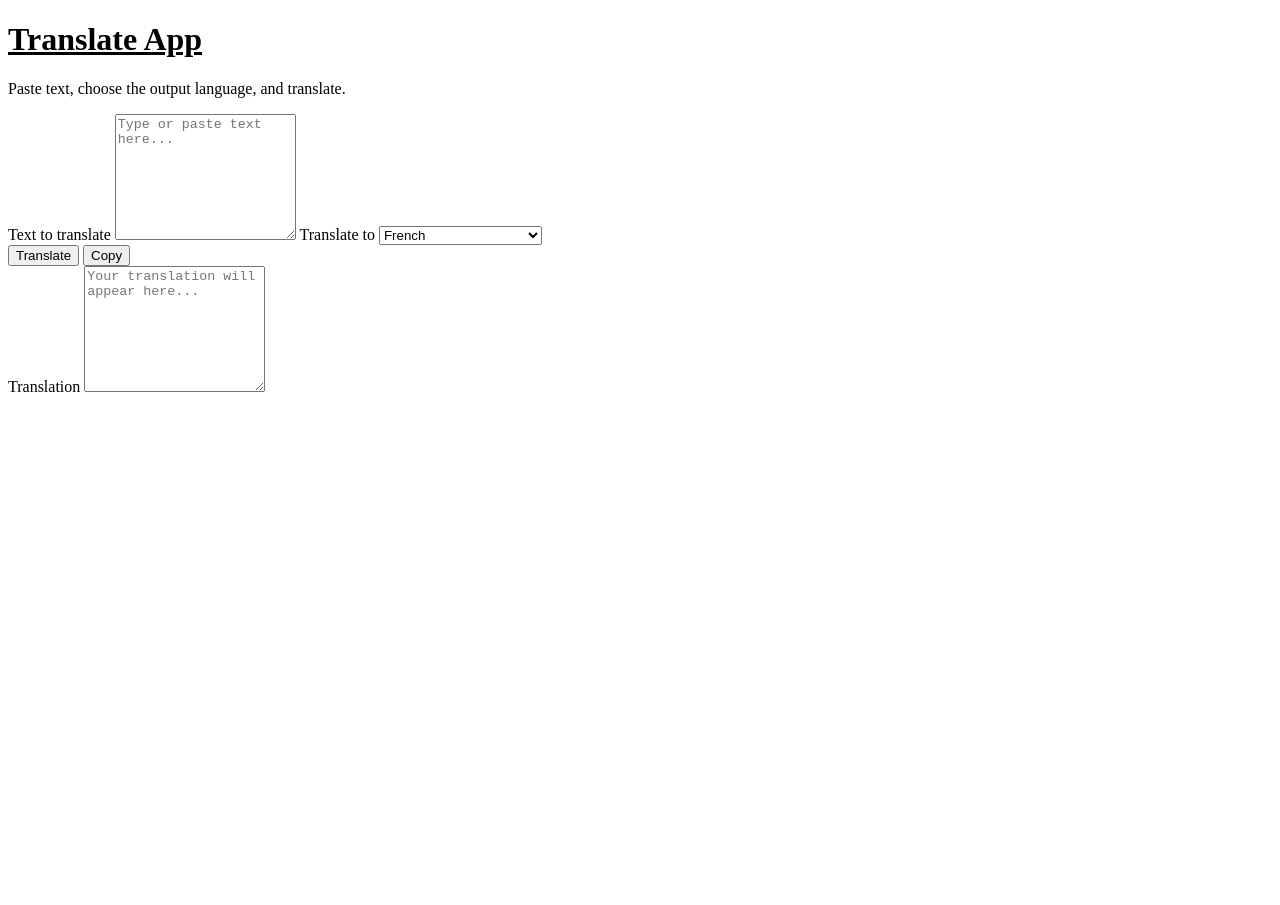
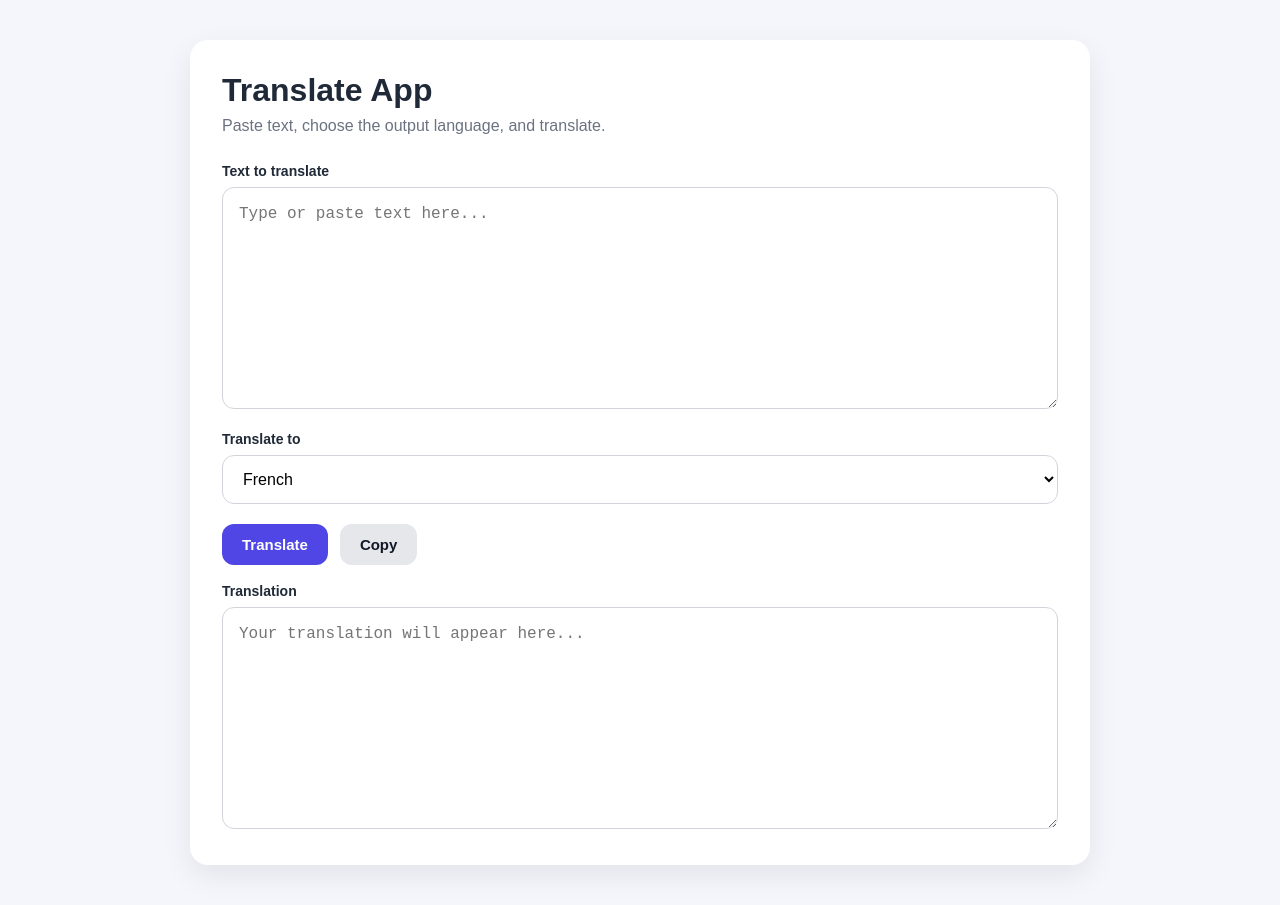
Before and after one commit to zachdean-code/translateapp, a plain HTML site: page index.html in a window 1280 px wide. Before the commit the page ends 800 px from the top, so only its background shows below. Drawn offline with Linux system fonts and the light colour scheme.

Commit message:
Update styles.css

```diff
--- a/styles.css
+++ b/styles.css
@@ -1,3 +1,109 @@
+* {
+  box-sizing: border-box;
+}
+
+body {
+  margin: 0;
+  font-family: Arial, sans-serif;
+  background: #f4f6fb;
+  color: #1f2937;
+}
+
+.page {
+  min-height: 100vh;
+  display: flex;
+  justify-content: center;
+  align-items: flex-start;
+  padding: 40px 20px;
+}
+
+.card {
+  width: 100%;
+  max-width: 900px;
+  background: #ffffff;
+  border-radius: 18px;
+  padding: 32px;
+  box-shadow: 0 10px 30px rgba(0, 0, 0, 0.08);
+}
+
 h1 {
-  text-decoration: underline;
+  margin: 0 0 8px 0;
+  font-size: 32px;
 }
+
+.subtitle {
+  margin: 0 0 28px 0;
+  color: #6b7280;
+  font-size: 16px;
+}
+
+label {
+  display: block;
+  margin: 18px 0 8px 0;
+  font-weight: 600;
+  font-size: 14px;
+}
+
+textarea,
+select {
+  width: 100%;
+  border: 1px solid #d1d5db;
+  border-radius: 12px;
+  padding: 14px 16px;
+  font-size: 16px;
+  line-height: 1.5;
+  background: #fff;
+}
+
+textarea {
+  resize: vertical;
+  min-height: 170px;
+}
+
+textarea:focus,
+select:focus {
+  outline: none;
+  border-color: #6366f1;
+  box-shadow: 0 0 0 3px rgba(99, 102, 241, 0.15);
+}
+
+.button-row {
+  display: flex;
+  gap: 12px;
+  margin: 20px 0 8px 0;
+  flex-wrap: wrap;
+}
+
+button {
+  border: none;
+  border-radius: 12px;
+  padding: 12px 20px;
+  font-size: 15px;
+  font-weight: 600;
+  cursor: pointer;
+  background: #4f46e5;
+  color: white;
+}
+
+button:hover {
+  opacity: 0.95;
+}
+
+button.secondary {
+  background: #e5e7eb;
+  color: #111827;
+}
+
+@media (max-width: 640px) {
+  .card {
+    padding: 20px;
+  }
+
+  h1 {
+    font-size: 26px;
+  }
+
+  textarea {
+    min-height: 140px;
+  }
+}
```
